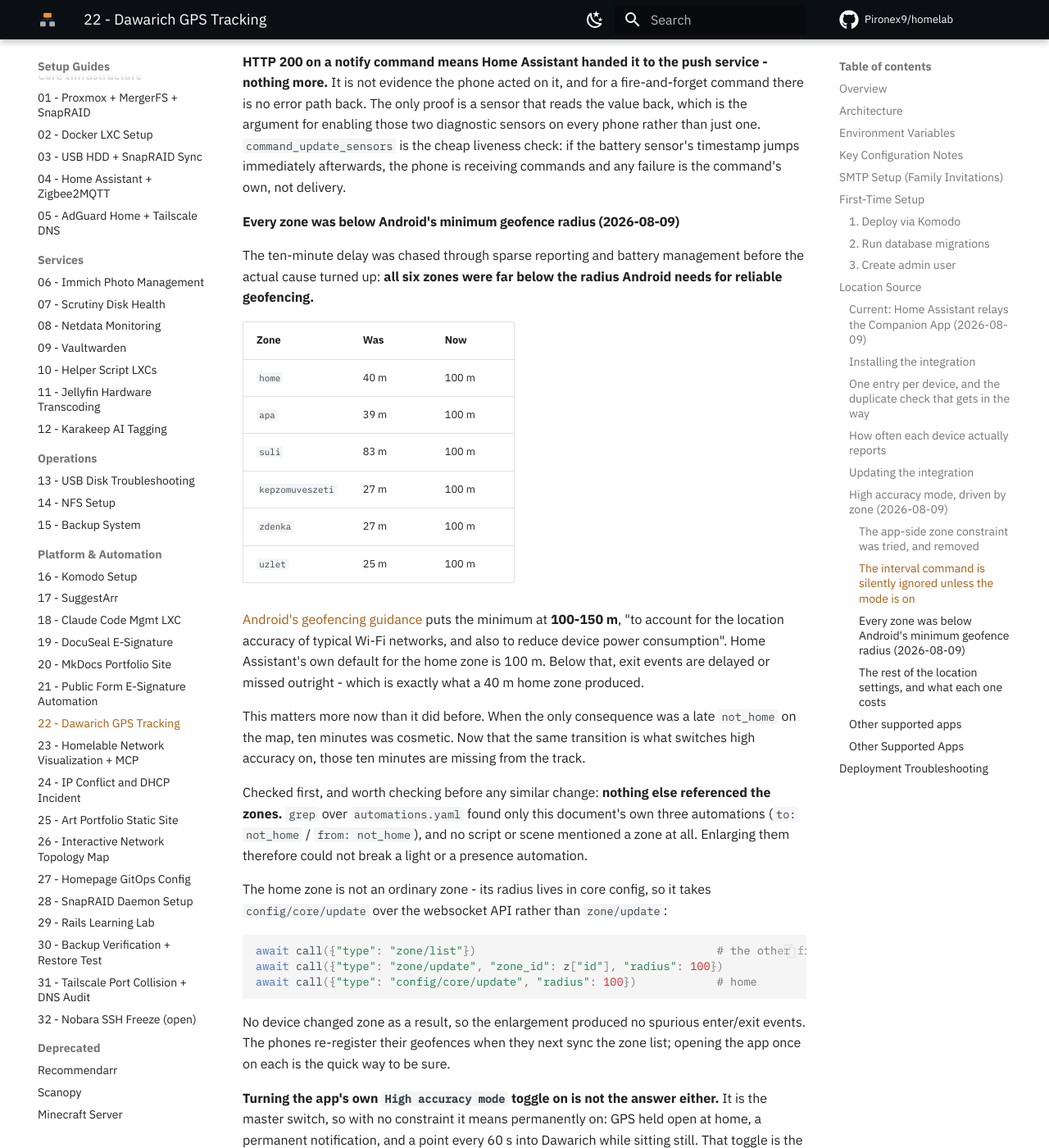
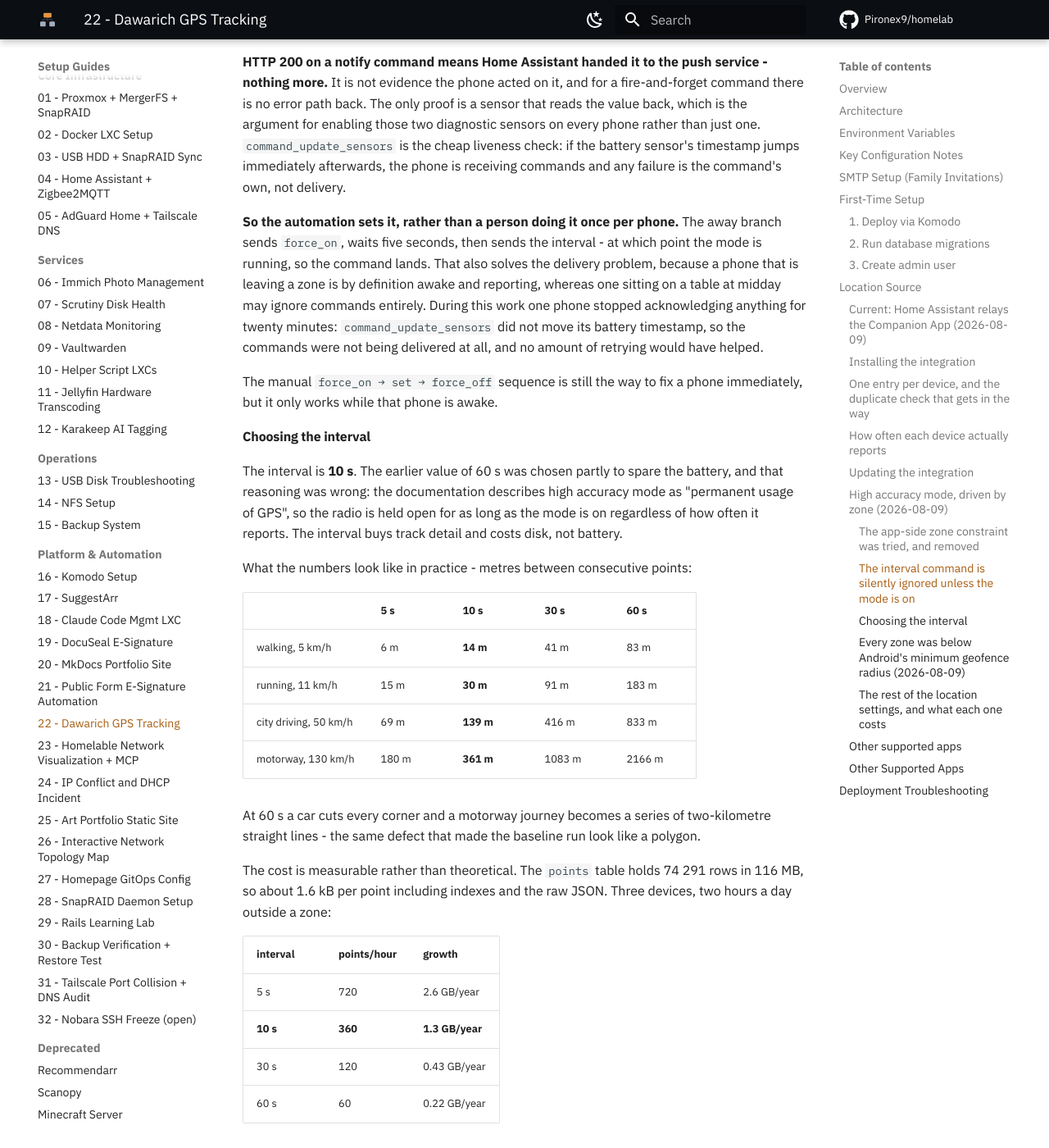
Before and after one commit to Pironex9/homelab, an MkDocs documentation site: the page built from docs/proxmox/22_Dawarich_GPS_Tracking_Setup.md, in a window 1280 px wide and 1400 px high, scrolled down 11291 px. Shown: the whole window at 82% size. Built offline with MkDocs 1.6.1 and Material for MkDocs 9.7.7, drawn with Linux system fonts in a browser that asks for light colours; comment, search, counter and statistics services are not loaded; some of the changed text lies outside the part shown.

Commit message:
feat(ha): interval down to 10 s, and the automation sets it on every departure
The 60 s interval was chosen partly to spare the battery, and that reasoning
does not hold: the documentation calls high accuracy mode "permanent usage
of GPS", so the radio stays open for as long as the mode is on however
rarely it reports. The interval buys detail and costs disk. At 60 s a car
cuts every corner - 833 m between points in town, 2.2 km on a motorway,
which is the same defect that made the baseline run look like a polygon.

10 s gives 30 m running and 139 m in town. Measured cost rather than
guessed: the points table is 74 291 rows in 116 MB, about 1.6 kB each, so
three devices away two hours a day come to 1.3 GB a year. LXC 100 has 12 GB
free on the thin pool that has run short before, which is why 5 s and its
2.6 GB were not chosen.

Setting it is now the automation's job instead of a manual per-phone
ritual. The away branch sends force_on, waits five seconds, then sends the
interval - by which point the mode is running, which is the only state in
which the app accepts it. It also fixes delivery: a phone leaving a zone is
awake by definition, whereas one sitting on a table can ignore commands
completely. That happened here - a phone went twenty minutes without
acknowledging anything, with command_update_sensors failing to move its
battery timestamp, so no amount of retrying would have worked.

```diff
--- a/docs/proxmox/22_Dawarich_GPS_Tracking_Setup.md
+++ b/docs/proxmox/22_Dawarich_GPS_Tracking_Setup.md
@@ -221,7 +221,7 @@ The Companion App reports too sparsely to draw a clean line while travelling, an
 | Home Assistant | every zone radius | **100 m** |
 | Companion App | High accuracy mode (master toggle) | **off** - the automation owns it |
 | Companion App | zone constraint, bluetooth constraint, trigger range | **all empty** |
-| Companion App | high accuracy interval | 60 s - only settable while the mode is on, see below |
+| Companion App | high accuracy interval | 10 s - set by the automation on every departure, see below |
 | Companion App | Location sent | Exact |
 | Companion App | diagnostic sensors *High accuracy mode* and *High accuracy update interval* | enabled |
 | Android | battery usage for Home Assistant | Unrestricted |
@@ -303,6 +303,36 @@ force_on  →  high_accuracy_set_update_interval  →  force_off
 The interval survives the mode being switched off again, so this is a one-off per phone. Verify with `sensor.<device>_high_accuracy_update_interval`; if the reading looks stale, `command_update_sensors` forces the app to report immediately.
 
 **HTTP 200 on a notify command means Home Assistant handed it to the push service - nothing more.** It is not evidence the phone acted on it, and for a fire-and-forget command there is no error path back. The only proof is a sensor that reads the value back, which is the argument for enabling those two diagnostic sensors on every phone rather than just one. `command_update_sensors` is the cheap liveness check: if the battery sensor's timestamp jumps immediately afterwards, the phone is receiving commands and any failure is the command's own, not delivery.
+
+**So the automation sets it, rather than a person doing it once per phone.** The away branch sends `force_on`, waits five seconds, then sends the interval - at which point the mode is running, so the command lands. That also solves the delivery problem, because a phone that is leaving a zone is by definition awake and reporting, whereas one sitting on a table at midday may ignore commands entirely. During this work one phone stopped acknowledging anything for twenty minutes: `command_update_sensors` did not move its battery timestamp, so the commands were not being delivered at all, and no amount of retrying would have helped.
+
+The manual `force_on → set → force_off` sequence is still the way to fix a phone immediately, but it only works while that phone is awake.
+
+#### Choosing the interval
+
+The interval is **10 s**. The earlier value of 60 s was chosen partly to spare the battery, and that reasoning was wrong: the documentation describes high accuracy mode as "permanent usage of GPS", so the radio is held open for as long as the mode is on regardless of how often it reports. The interval buys track detail and costs disk, not battery.
+
+What the numbers look like in practice - metres between consecutive points:
+
+| | 5 s | **10 s** | 30 s | 60 s |
+|---|---|---|---|---|
+| walking, 5 km/h | 6 m | **14 m** | 41 m | 83 m |
+| running, 11 km/h | 15 m | **30 m** | 91 m | 183 m |
+| city driving, 50 km/h | 69 m | **139 m** | 416 m | 833 m |
+| motorway, 130 km/h | 180 m | **361 m** | 1083 m | 2166 m |
+
+At 60 s a car cuts every corner and a motorway journey becomes a series of two-kilometre straight lines - the same defect that made the baseline run look like a polygon.
+
+The cost is measurable rather than theoretical. The `points` table holds 74 291 rows in 116 MB, so about 1.6 kB per point including indexes and the raw JSON. Three devices, two hours a day outside a zone:
+
+| interval | points/hour | growth |
+|---|---|---|
+| 5 s | 720 | 2.6 GB/year |
+| **10 s** | **360** | **1.3 GB/year** |
+| 30 s | 120 | 0.43 GB/year |
+| 60 s | 60 | 0.22 GB/year |
+
+LXC 100's root is 51 GB with 12 GB free, on the LVM thin pool that has caused capacity trouble before, so 5 s was not a free choice.
 
 #### Every zone was below Android's minimum geofence radius (2026-08-09)
 
```
